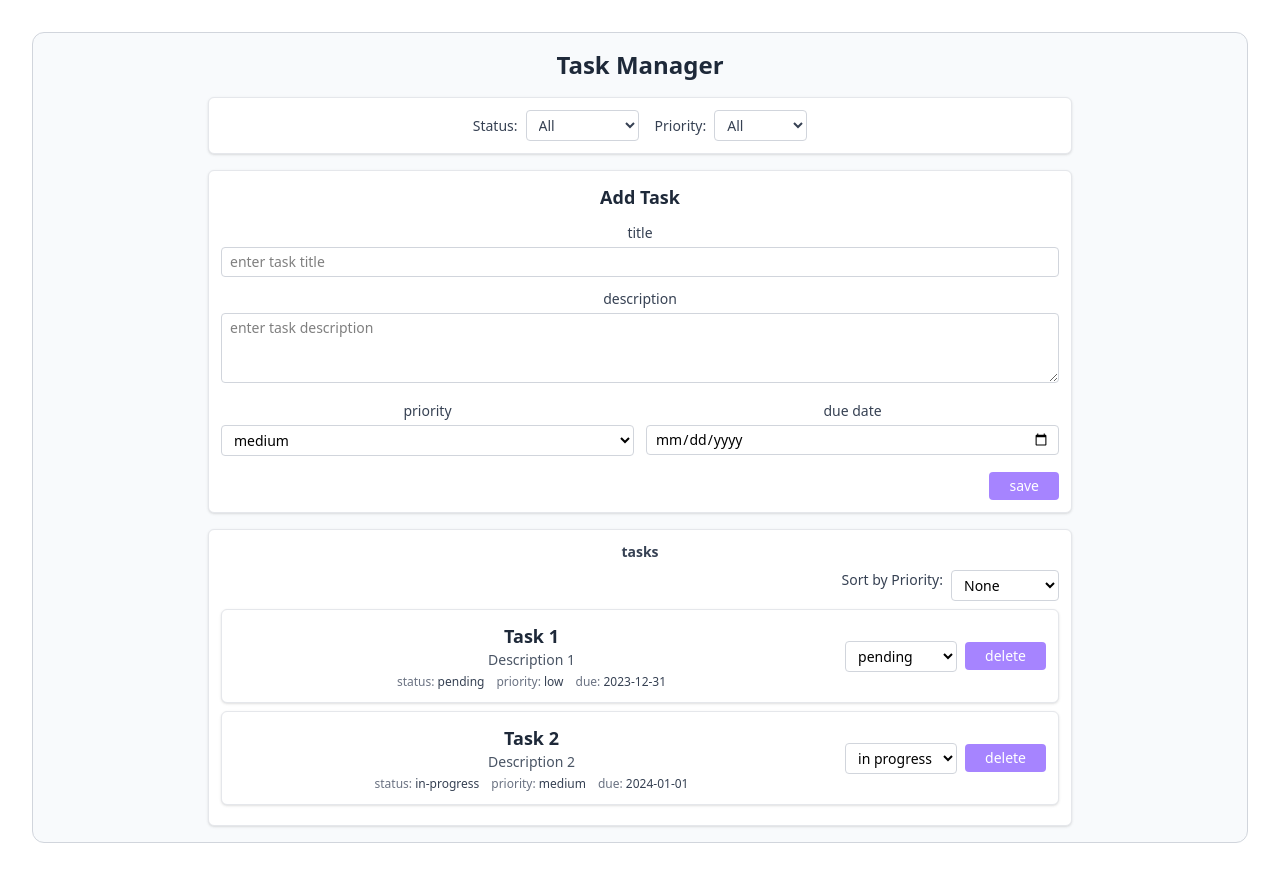
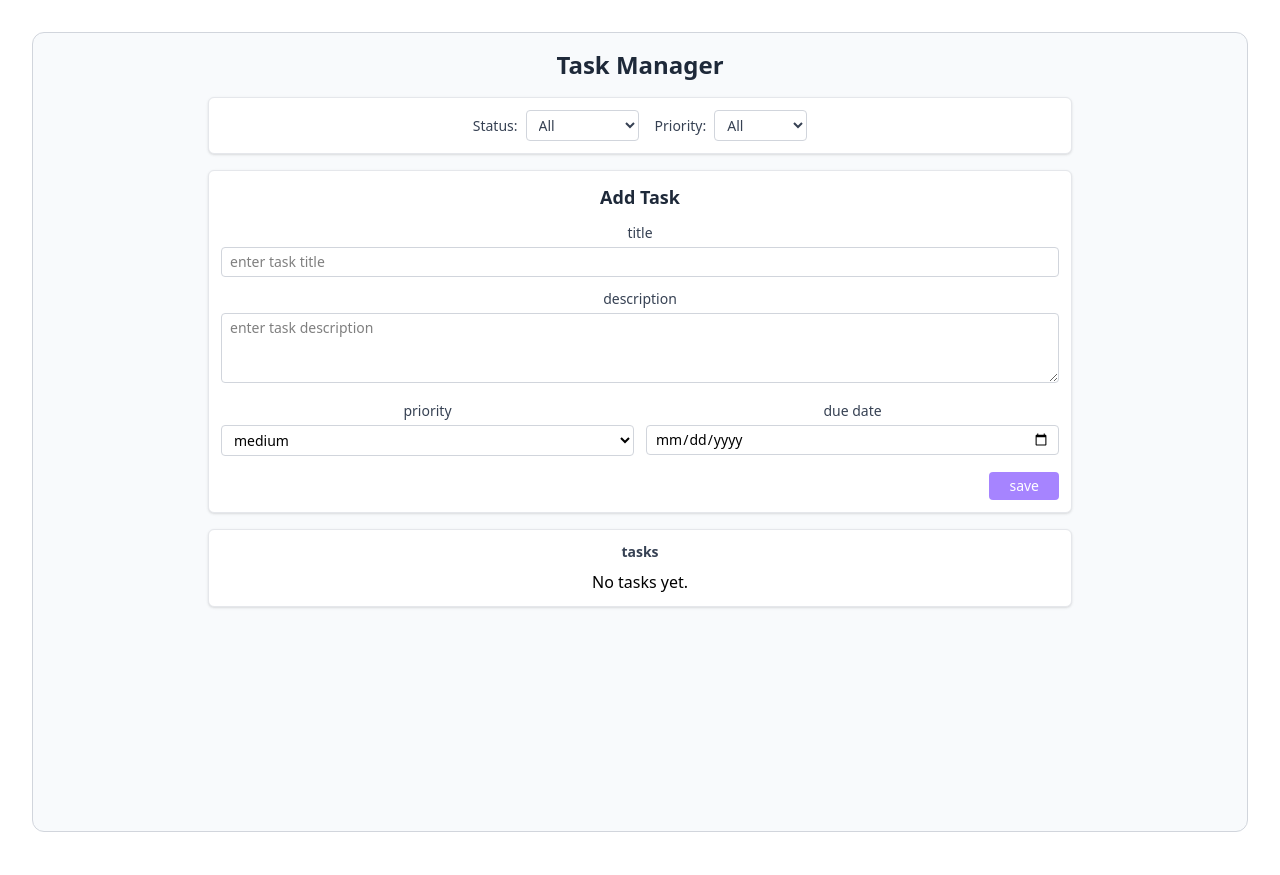
Before and after one commit to millan-figueroa-pscoursework/sba9-react-dashboard-application, a React (Vite) app: page / in a window 1280 px wide. Built offline with nearby package versions, Linux system fonts and the light colour scheme.

Commit message:
Replaces dummy data with localStorage persistance. Uses useEffect to save tasks to localStorage on update.

```diff
--- a/src/components/Dashboard/Dashboard.tsx
+++ b/src/components/Dashboard/Dashboard.tsx
@@ -1,5 +1,6 @@
 // src/components/Dashboard/Dashboard.tsx
 import { useState } from "react";
+import { useEffect } from "react";
 import type { Task, TaskStatus, TaskFormData } from "../../types";
 import TaskList from "../TaskList/TaskList";
 import TaskFilter from "../TaskFilter/TaskFilter";
@@ -7,24 +8,16 @@ import TaskForm from "../TaskForm/TaskForm";
 import { validateTaskData } from "../../utils/taskUtils";
 
 export default function Dashboard() {
-  const [tasks, setTasks] = useState<Task[]>([
-    {
-      id: "1",
-      title: "Task 1",
-      description: "Description 1",
-      status: "pending",
-      priority: "low",
-      dueDate: "2023-12-31",
-    },
-    {
-      id: "2",
-      title: "Task 2",
-      description: "Description 2",
-      status: "in-progress",
-      priority: "medium",
-      dueDate: "2024-01-01",
-    },
-  ]);
+  const [tasks, setTasks] = useState<Task[]>(() => {
+    // check localStorage and get saved tasks
+    const saved = localStorage.getItem("tasks");
+    return saved ? JSON.parse(saved) : [];
+  });
+
+  // updates localStorage every time state changes
+  useEffect(() => {
+    localStorage.setItem("tasks", JSON.stringify(tasks));
+  }, [tasks]);
 
   // add new task
   const handleAddTask = (data: TaskFormData) => {
```
Also changed, not shown: 1 other file (tests, documents, lock files or other folders).
